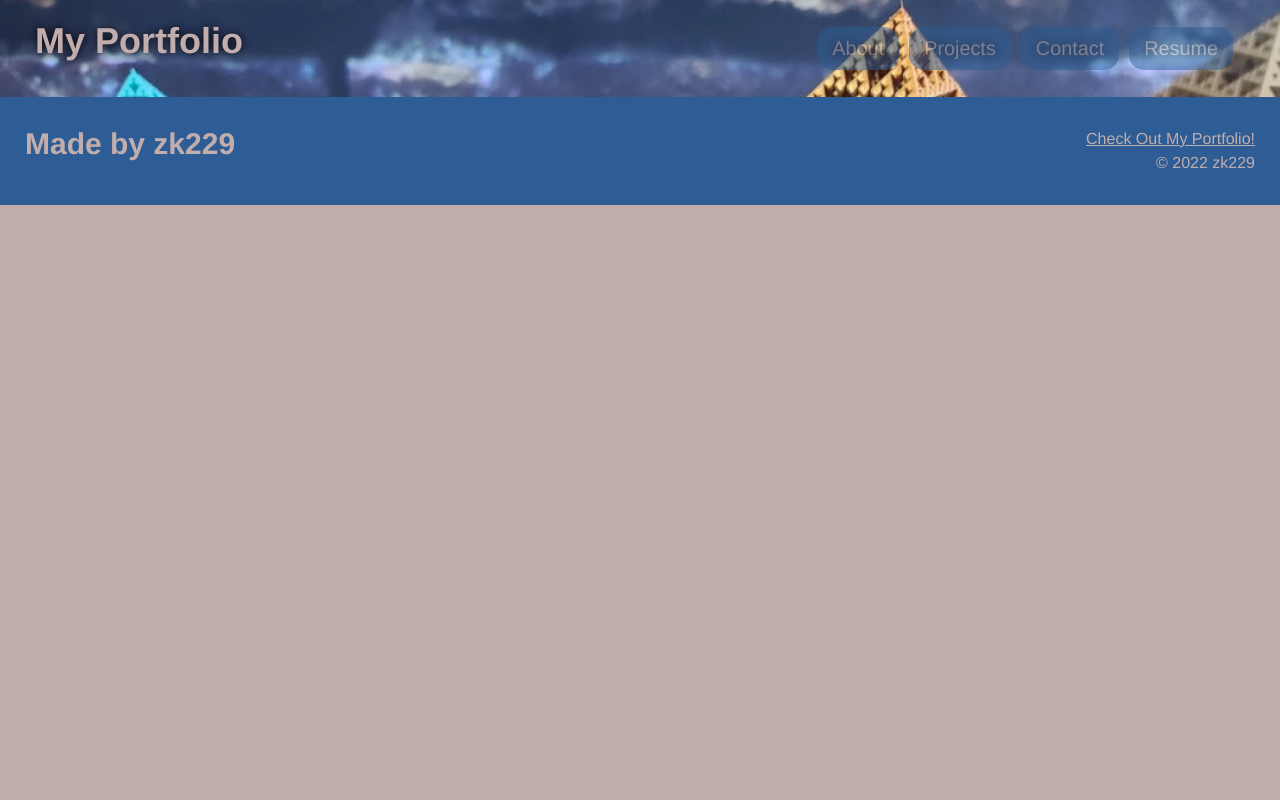
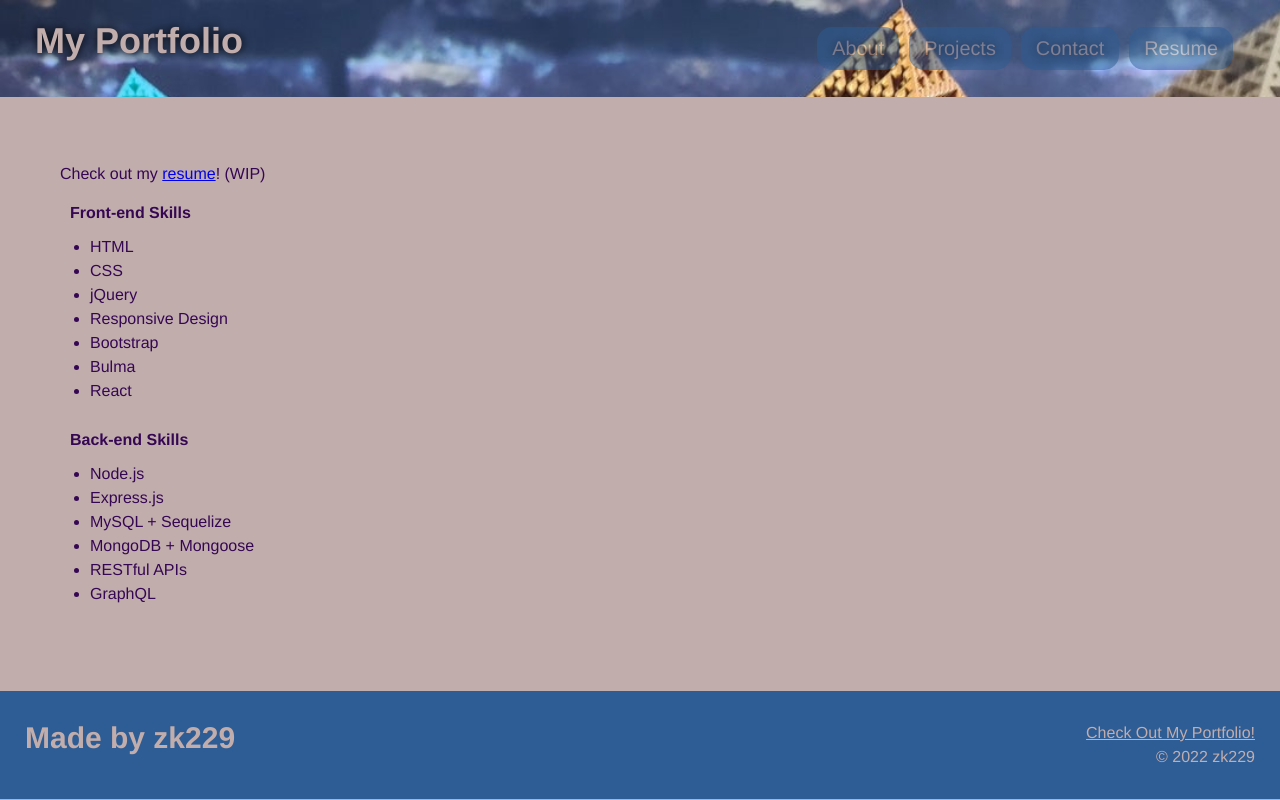
Before and after one commit to zk229/react-portfolio, a React (Create React App) app: page / in a window 1280 px wide. Both pictures are taken after a click on the element "Resume". Built offline with nearby package versions, Linux system fonts and the light colour scheme.

Commit message:
style tweaks

```diff
--- a/src/components/Resume/index.js
+++ b/src/components/Resume/index.js
@@ -2,9 +2,30 @@ import React from "react";
 
 function Resume() {
     return (
-        <div>
+        <section>
+            <p> Check out my <a href="#"><span>resume</span></a>! (WIP) </p>
 
-        </div>
+            <h4>Front-end Skills</h4>
+            <ul>
+                <li>HTML</li>
+                <li>CSS</li>
+                <li>jQuery</li>
+                <li>Responsive Design</li>
+                <li>Bootstrap</li>
+                <li>Bulma</li>
+                <li>React</li>
+            </ul>
+
+            <h4>Back-end Skills</h4>
+            <ul>
+                <li>Node.js</li>
+                <li>Express.js</li>
+                <li>MySQL + Sequelize</li>
+                <li>MongoDB + Mongoose</li>
+                <li>RESTful APIs</li>
+                <li>GraphQL</li>
+            </ul>
+        </section>
     );
 }
 
--- a/src/index.css
+++ b/src/index.css
@@ -13,7 +13,12 @@ body {
   font-family: Helvetica, Arial, sans-serif;
   background-color: var(--secondary-color);
 }
-
+h4 {
+  margin: 10px;
+}
+section ul {
+  margin: 5px 0 25px 30px;
+}
 header {
   padding: 20px 35px;
   display: flex;
@@ -168,8 +173,11 @@ textarea {
   height: 120px;
   border: 3px solid #cccccc;
   padding: 5px;
-  margin: 5px 5px 5px 0;
   display: inline-block;
+}
+textarea:focus {
+  border: 1px solid var(--secondary);
+  box-shadow: 0 0 0.25rem rgba(0, 0, 0, 0.5);
 }
 button {
   background: var(--tertiary-color);
```
